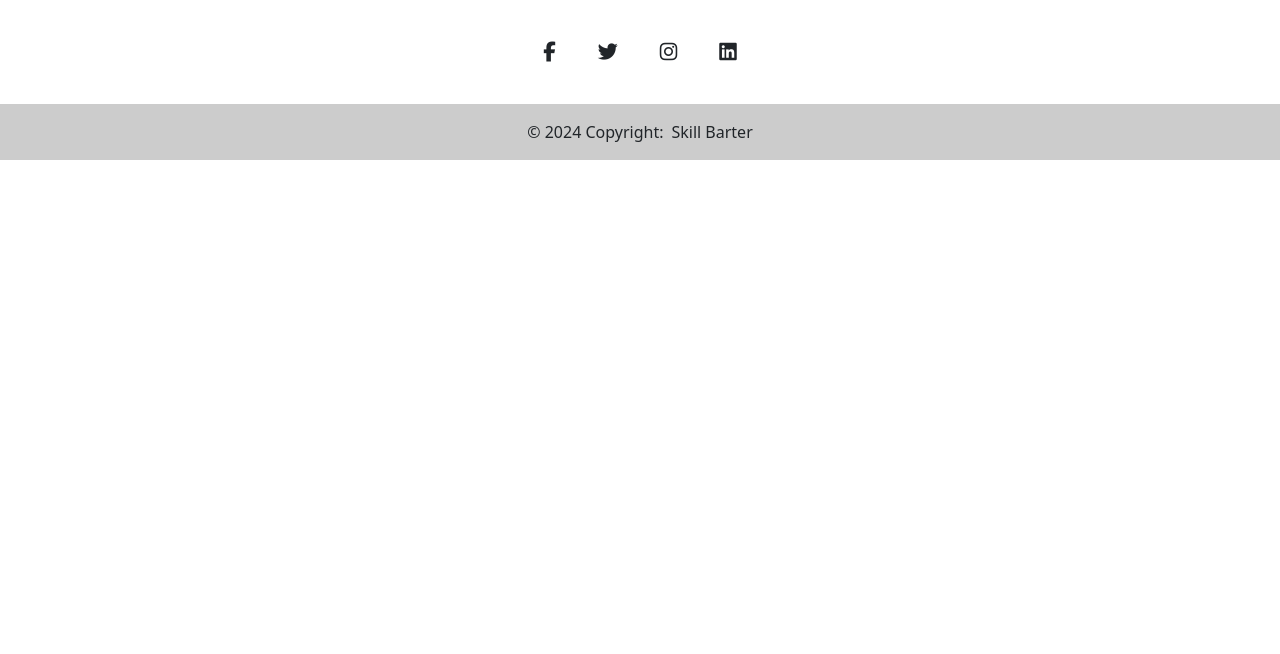
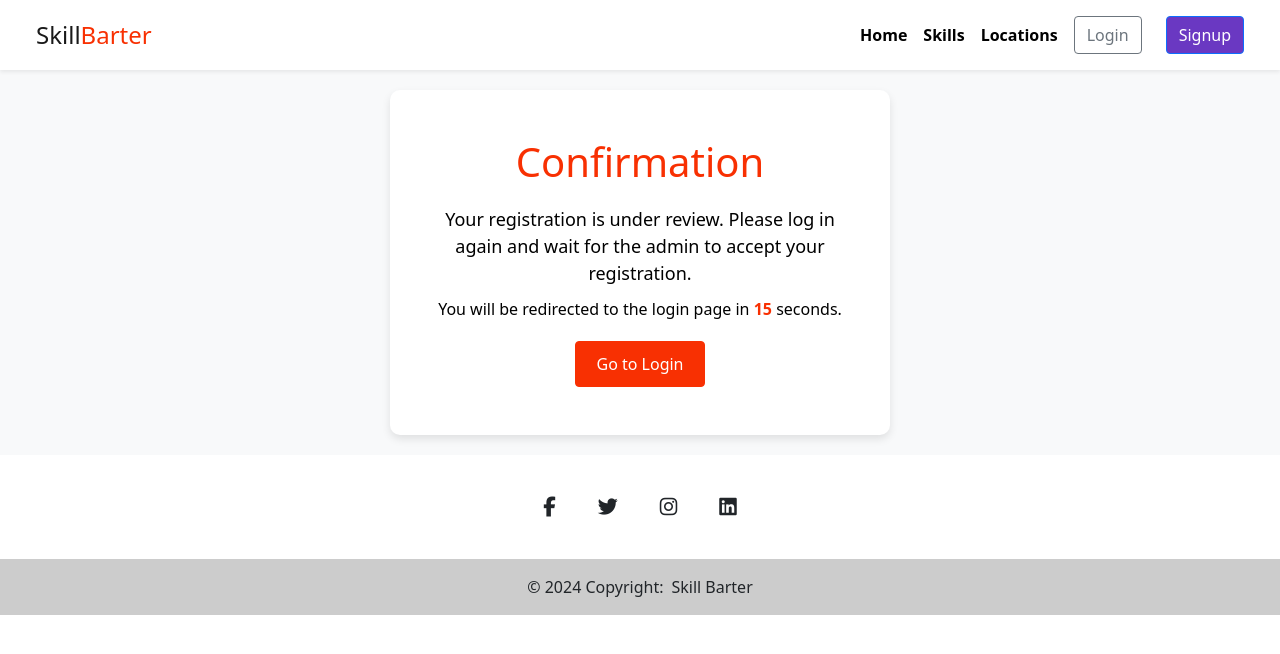
Before and after one commit to goel-anubhav/Skill-Barter, a React (Vite) app in the folder frontend/: page /Confirm-registration in a window 1280 px wide. Shown: the top 654 px of the page. Built offline with nearby package versions, Linux system fonts and the light colour scheme; a small style sheet from the web is missing.

Commit message:
Added Confirmation Page

```diff
--- a/frontend/src/App.jsx
+++ b/frontend/src/App.jsx
@@ -9,6 +9,7 @@ import LocationFile from "./components/locationFile";
 import Login from "./auth/login";
 import SignupForm from "./auth/signup";
 import Registration from "./auth/registration";
+import ConfirmationPage from "./components/confirmationPage";
 
 function App() {
   return (
@@ -23,6 +24,10 @@ function App() {
             <Route path="/registration" element={<Registration />} />
             <Route path="/locations" element={<LocationFile />} />
             <Route path="/skills" element={<SkillsPage />} />
+            <Route
+              path="/Confirm-registration"
+              element={<ConfirmationPage />}
+            />
           </Routes>
         </div>
         <Footer />
--- a/frontend/src/auth/registration.jsx
+++ b/frontend/src/auth/registration.jsx
@@ -5,6 +5,7 @@ import { statesOfIndia } from "./states";
 import { qualifications } from "./qualifications";
 import CustomNavbar from "../shared/Navbar";
 import { skillsOptions } from "./skills";
+import { useNavigate } from "react-router-dom";
 
 const years = Array.from({ length: 31 }, (_, i) => ({
   value: i,
@@ -52,10 +53,10 @@ function Registration({ email }) {
     }
   };
 
+  const navigate = useNavigate();
   const handleSubmit = (event) => {
     event.preventDefault();
-    console.log("Form data submitted:", formData);
-    // Add your form submission logic here
+    navigate("/confirm-registration");
   };
 
   return (
--- /dev/null
+++ b/frontend/src/components/confirmationPage.jsx
@@ -0,0 +1,76 @@
+import React, { useEffect, useState } from "react";
+import { useNavigate } from "react-router-dom";
+import CustomNavbar from "../shared/Navbar";
+import "bootstrap/dist/css/bootstrap.min.css";
+
+const ConfirmationPage = () => {
+  const [counter, setCounter] = useState(20);
+  const navigate = useNavigate();
+
+  useEffect(() => {
+    const timer = setInterval(() => {
+      setCounter((prevCounter) => prevCounter - 1);
+    }, 1000);
+
+    if (counter === 0) {
+      navigate("/login");
+    }
+
+    return () => clearInterval(timer);
+  }, [counter, navigate]);
+
+  return (
+    <>
+      <CustomNavbar />
+      <div
+        className="d-flex flex-column justify-content-center align-items-center vh-150"
+        style={{
+          backgroundColor: "#f8f9fa",
+          color: "#343a40",
+          padding: "20px",
+        }}
+      >
+        <div
+          className="text-center p-5"
+          style={{
+            backgroundColor: "#ffffff",
+            borderRadius: "10px",
+            boxShadow: "0px 4px 8px rgba(0, 0, 0, 0.1)",
+            maxWidth: "500px",
+          }}
+        >
+          <h1 style={{ color: "#F83002", marginBottom: "20px" }}>
+            Confirmation
+          </h1>
+          <p style={{ color: "#000", fontSize: "18px", marginBottom: "10px" }}>
+            Your registration is under review. Please log in again and wait for
+            the admin to accept your registration.
+          </p>
+          <p style={{ color: "#000", fontSize: "16px", marginBottom: "20px" }}>
+            You will be redirected to the login page in{" "}
+            <span style={{ color: "#F83002", fontWeight: "bold" }}>
+              {counter}
+            </span>{" "}
+            seconds.
+          </p>
+          <a
+            href="/login"
+            className="btn btn-primary"
+            style={{
+              backgroundColor: "#F83002",
+              borderColor: "#F83002",
+              color: "#fff",
+              borderRadius: "4px",
+              padding: "10px 20px",
+              textDecoration: "none",
+            }}
+          >
+            Go to Login
+          </a>
+        </div>
+      </div>
+    </>
+  );
+};
+
+export default ConfirmationPage;
```
